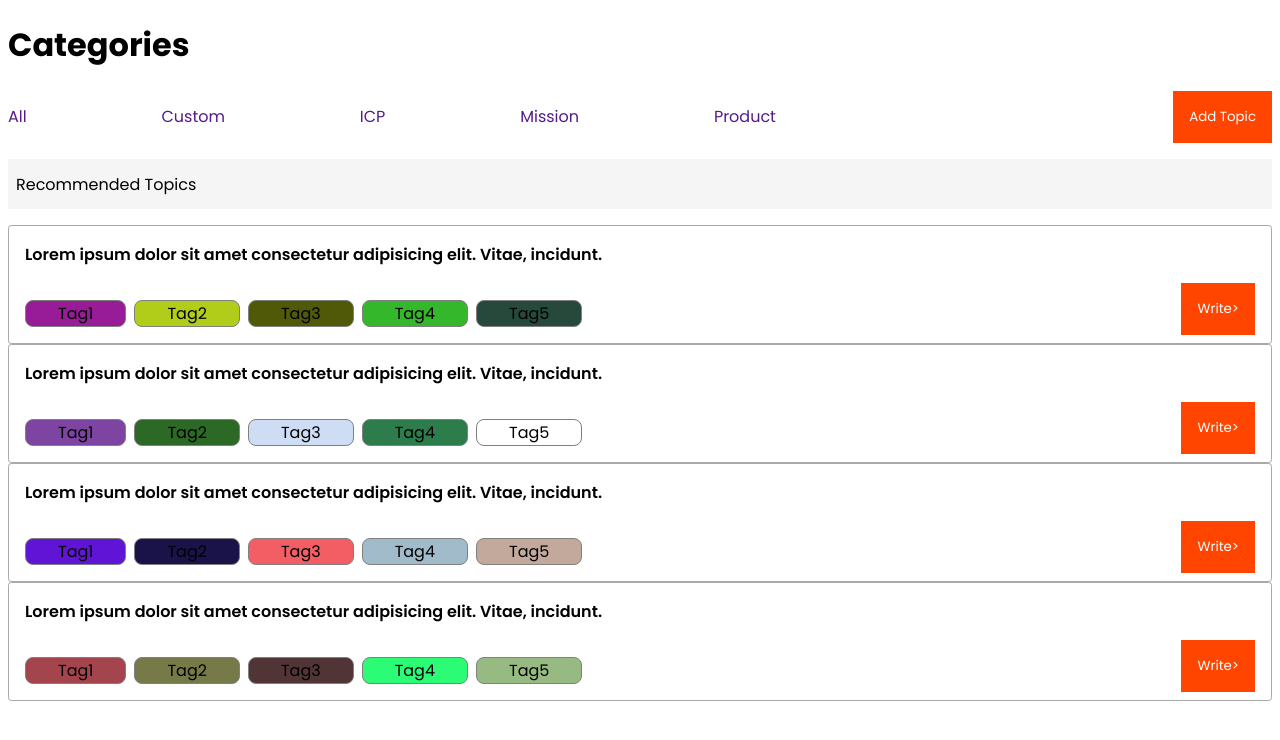
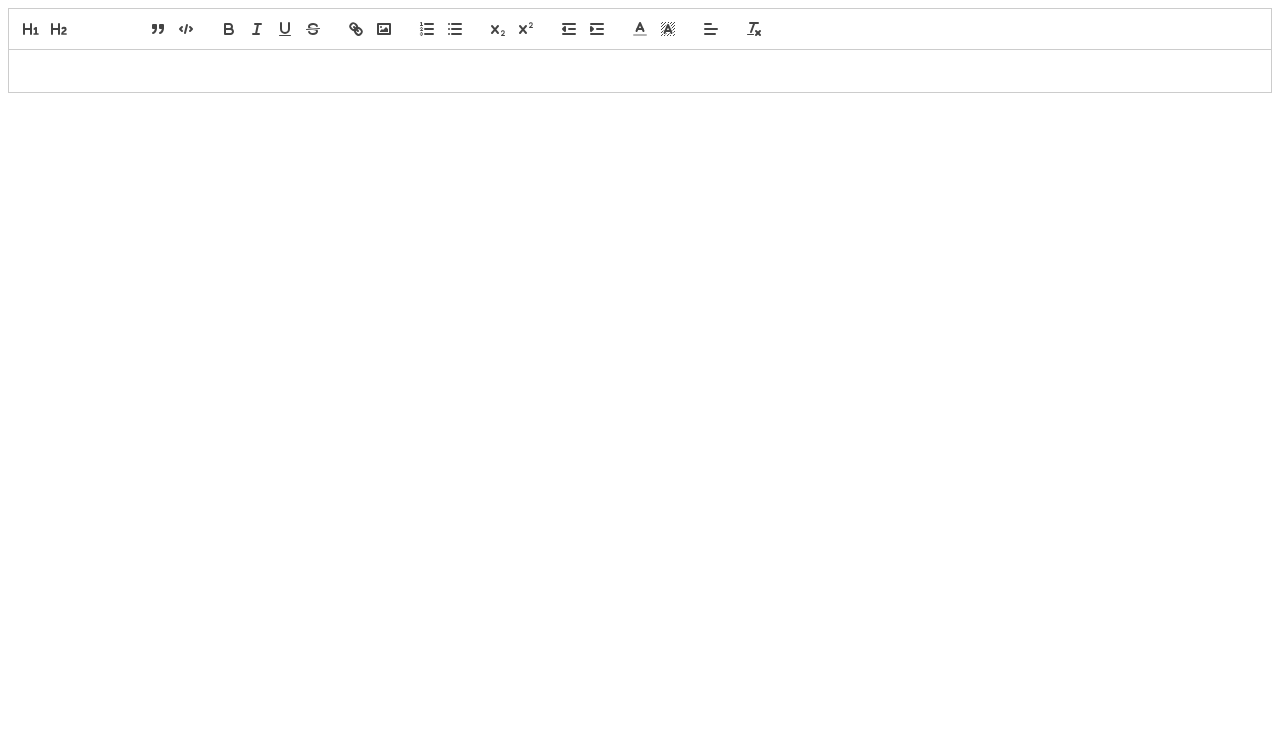
Before and after one commit to pranshu-taneja/SpeedyBrand, a React (Vite) app in the folder frontend/: page /AiEditor in a window 1280 px wide. Shown: the top 740 px of the page. Built offline with nearby package versions, Linux system fonts and the light colour scheme.

Commit message:
Added the Text editor✅

```diff
--- a/frontend/package.json
+++ b/frontend/package.json
@@ -13,8 +13,10 @@
     "@emotion/react": "^11.11.1",
     "@emotion/styled": "^11.11.0",
     "@mui/material": "^5.13.5",
+    "quill-image-resize-module-react": "^3.0.0",
     "react": "^18.2.0",
     "react-dom": "^18.2.0",
+    "react-quill": "^2.0.0",
     "react-router-dom": "^6.12.1",
     "uuid": "^9.0.0"
   },
--- /dev/null
+++ b/frontend/src/Pages/AiEditor.tsx
@@ -0,0 +1,34 @@
+import { useState } from "react";
+import ReactQuill from "react-quill";
+import "react-quill/dist/quill.snow.css";
+
+function AiEditor() {
+  const [value, setValue] = useState("");
+
+  return (
+    <ReactQuill
+      theme="snow"
+      value={value}
+      onChange={setValue}
+
+      modules={{
+        toolbar: {
+          container: [
+            [{ header: '1' }, { header: '2' }, { header: '3' }, { header: '4' }],
+            ['blockquote', 'code-block'],
+            ['bold', 'italic', 'underline', 'strike'],
+            ['link', 'image'],
+            [{ list: 'ordered' }, { list: 'bullet' }],
+            [{ script: 'sub' }, { script: 'super' }],
+            [{ indent: '-1' }, { indent: '+1' }],
+            [{ color: [] }, { background: [] }],
+            [{ align: [] }], // Add text alignment options
+            ['clean'],
+          ],
+        },
+      }}
+    />
+  );
+}
+
+export default AiEditor;
--- a/frontend/src/main.tsx
+++ b/frontend/src/main.tsx
@@ -1,10 +1,17 @@
-import React from 'react'
-import ReactDOM from 'react-dom/client'
-import App from './App.tsx'
-import './index.css'
+import React from "react";
+import ReactDOM from "react-dom/client";
+import App from "./App.tsx";
+import AiEditor from "./Pages/AiEditor.tsx"
+import { BrowserRouter, Routes, Route } from "react-router-dom";
+import "./index.css";
 
-ReactDOM.createRoot(document.getElementById('root') as HTMLElement).render(
+ReactDOM.createRoot(document.getElementById("root") as HTMLElement).render(
   <React.StrictMode>
-    <App />
-  </React.StrictMode>,
-)
+    <BrowserRouter>
+      <Routes>
+        <Route path="/" element={<App />}></Route>
+        <Route path="/AiEditor" element={<AiEditor />}></Route>
+      </Routes>
+    </BrowserRouter>
+  </React.StrictMode>
+);
```
Also changed, not shown: 1 other file (tests, documents, lock files or other folders).
